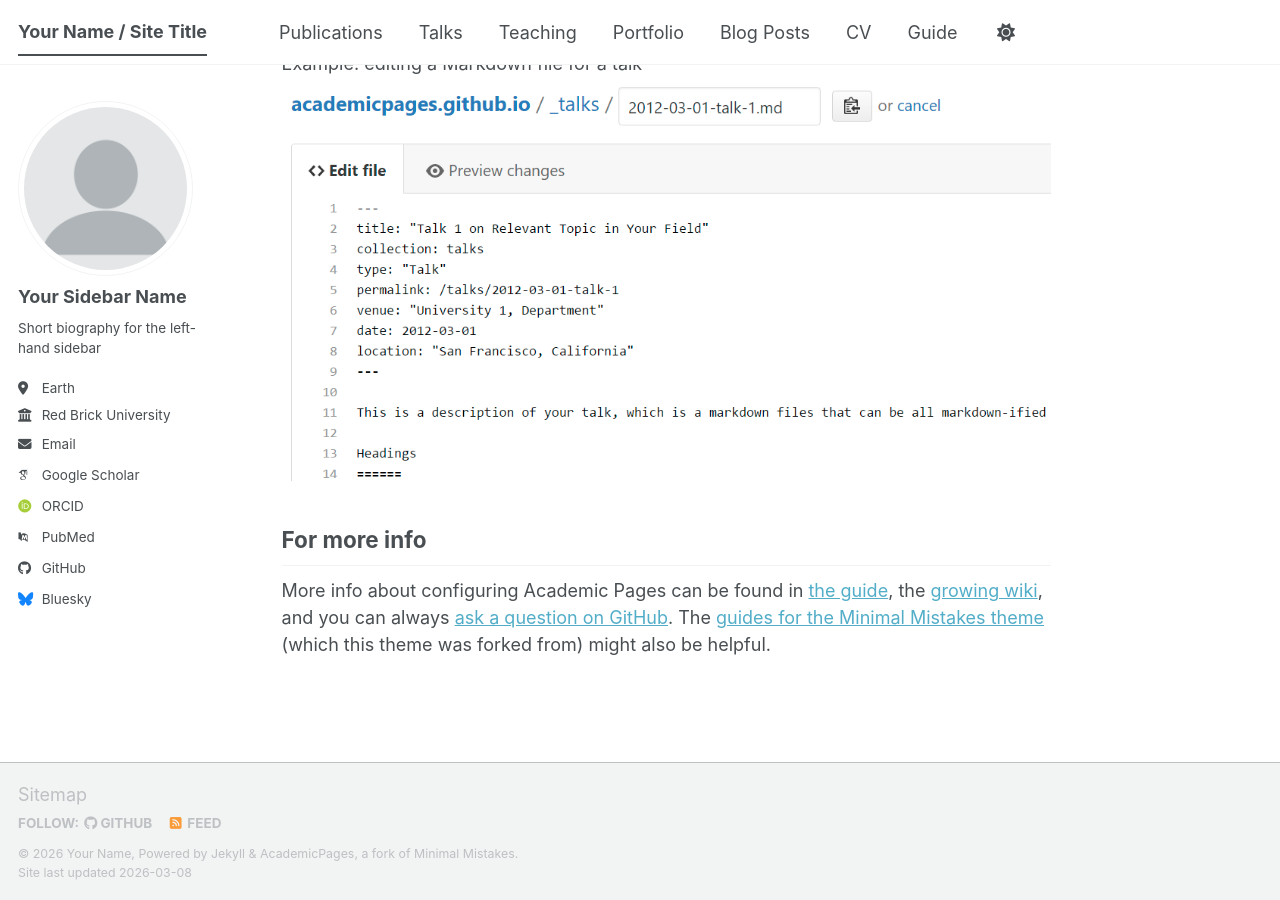
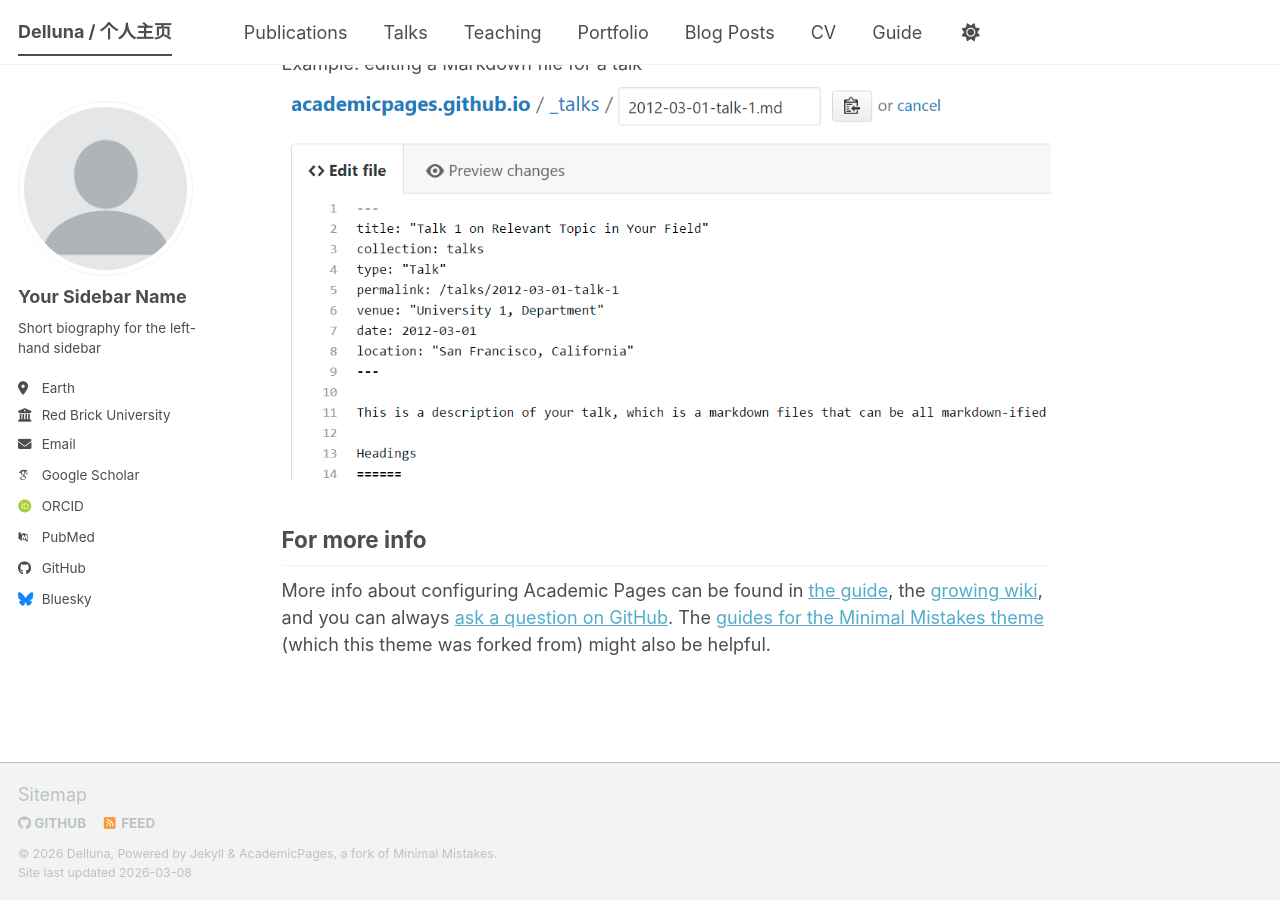
Before and after one commit to Delluna/Delluna.github.io, a Jekyll site: the page built from _pages/about.md, in a window 1280 px wide and 900 px high, scrolled down 2720 px. Built offline with Jekyll 4.4.1, drawn with Linux system fonts in a browser that asks for light colours; some web fonts are replaced; a script bundle is joined from its source files by our own code; library files that are not in the unit come from our copies.

Commit message:
Update _config.yml

```diff
--- a/_config.yml
+++ b/_config.yml
@@ -7,16 +7,16 @@
 # server process.
 
 # Basic Site Settings
-locale                   : "en-US"
+locale                   : "China"
 site_theme               : "default" # The available themes options are "default", "air", "sunrise", "mint", "dirt" and "contrast"
-title                    : "Your Name / Site Title"
+title                    : "Delluna / 个人主页"
 title_separator          : "-"
-name                     : &name "Your Name"
-description              : &description "Your Name's academic portfolio"   # Update this with a general description of your site, this is the default if not overridden by a page
-url                      : https://academicpages.github.io # The base hostname & protocol for your site e.g. "https://[your GitHub username].github.io",
+name                     : &name "Delluna"
+description              : &description "Delluna's academic portfolio"   # Update this with a general description of your site, this is the default if not overridden by a page
+url                      : https://delluna.github.io # The base hostname & protocol for your site e.g. "https://[your GitHub username].github.io",
                                                            # or if you already have some other page hosted on Github then use "https://[your GitHub username].github.io/[Your Repo Name]"
 baseurl                  : "" # the subpath of your site, e.g. "/blog"
-repository               : "academicpages/academicpages.github.io"
+repository               : "delluna/delluna.github.io"
 
 # Site Author - The following control what appear as part of the author content on the side bar.
 #               If a field is blank the icon and link will not appear, otherwise it will be shown.
```
